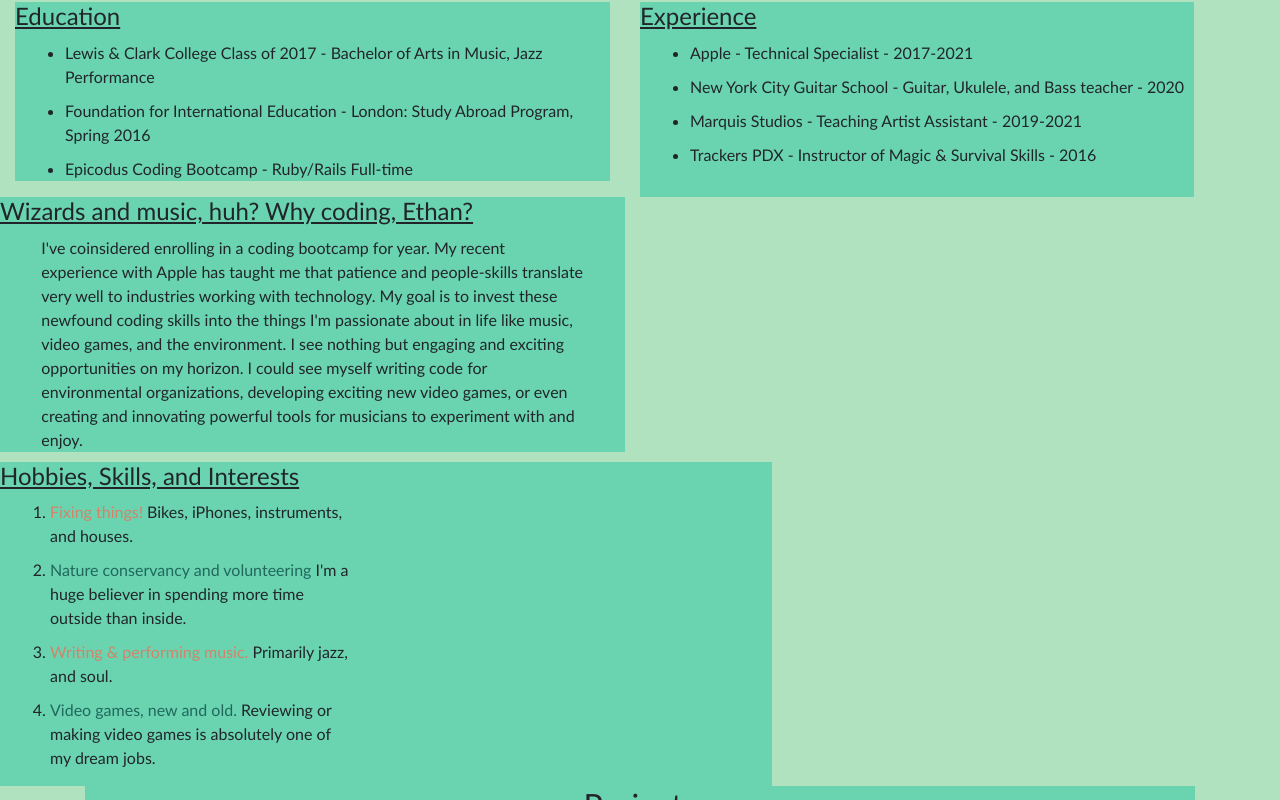
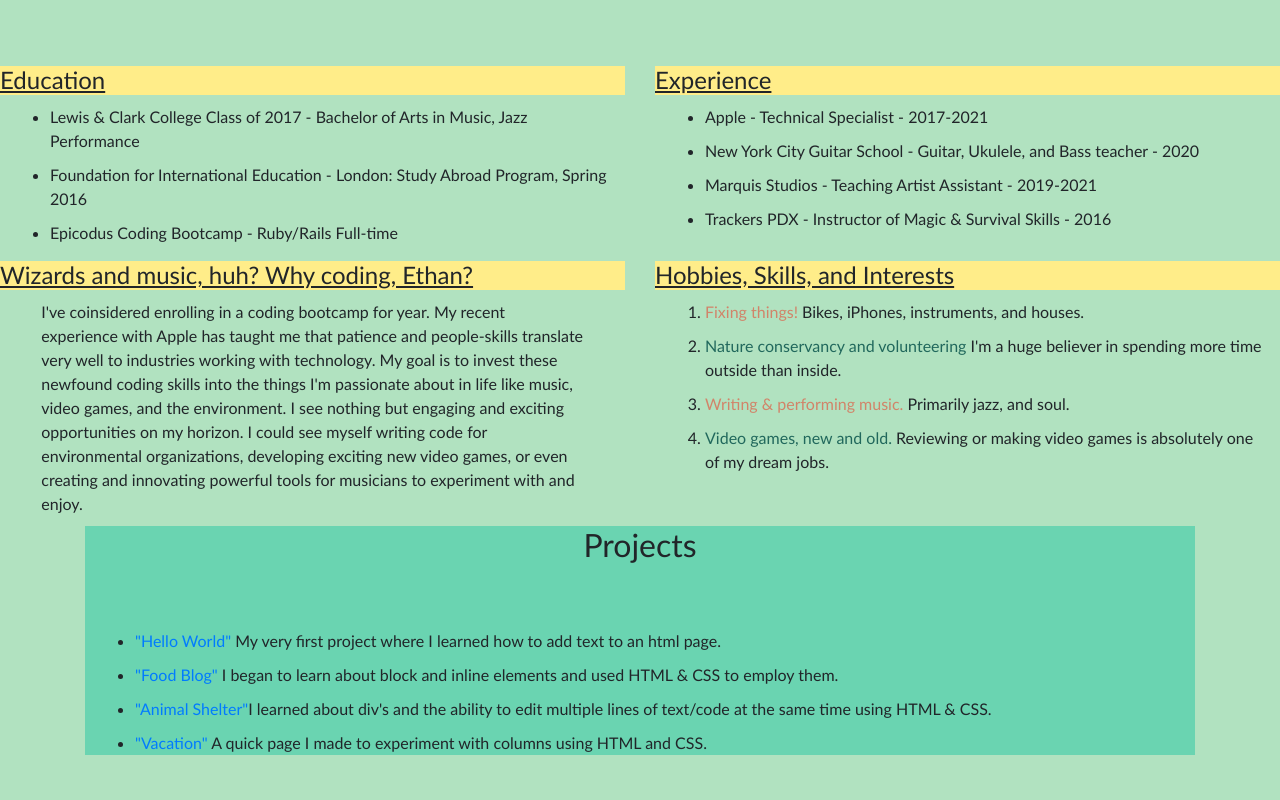
Before and after one commit to EthanHWBear/portfolio-landing-page, a plain HTML site: page index.html in a window 1280 px wide. Shown: the part 366-1166 px from the top of the page. After the commit the page ends 1137 px from the top, so only its background shows below. Drawn offline with Linux system fonts and the light colour scheme.

Commit message:
Align columns in About Me section.

```diff
--- a/css/styles.css
+++ b/css/styles.css
@@ -25,10 +25,12 @@ h1 {
 
 h2 {
   text-align: center;
+  padding-bottom: 5%;
 }
 
 h4 {
   text-decoration: underline;
+  background-color: rgb(255, 237, 137);
 }
 
 p {
--- a/index.html
+++ b/index.html
@@ -17,9 +17,7 @@
   </div>
 <h2>Background</h2>
 <div class="row">
-  <div class="col-md-6">
-    <div class="container">
-      <div class="boxes">
+    <div class="col-6">
       <h4>Education</h4>
         <ul>
           <li>Lewis & Clark College Class of 2017 - Bachelor of Arts in Music, Jazz Performance</li>
@@ -27,10 +25,7 @@
           <li>Epicodus Coding Bootcamp - Ruby/Rails Full-time</li>
         </ul>
     </div>
-    </div>
-  </div>
-  <div class="boxes">
-    <div class="col-md-6"></div>
+    <div class="col-6">
       <h4>Experience</h4>
         <ul>
           <li>Apple - Technical Specialist - 2017-2021</li>
@@ -43,12 +38,9 @@
 </div>
   <div class="row">
     <div class="col-md-6">
-      <div class="boxes">
         <h4>Wizards and music, huh? Why coding, Ethan?</h4>
           <p>I've coinsidered enrolling in a coding bootcamp for year. My recent experience with Apple has taught me that patience and people-skills translate very well to industries working with technology. My goal is to invest these newfound coding skills into the things I'm passionate about in life like music, video games, and the environment. I see nothing but engaging and exciting opportunities on my horizon. I could see myself writing code for environmental organizations, developing exciting new video games, or even creating and innovating powerful tools for musicians to experiment with and enjoy.</p>
     </div>
-    </div>
-    <div class="boxes">
       <div class="col-md-6">
       <h4>Hobbies, Skills, and Interests</h4>
         <ol>
@@ -70,6 +62,5 @@
           </ul>
       </div>
     </div>
-
 </body>
 </html>
```
Lines whose indentation alone changed are shown as unchanged.
